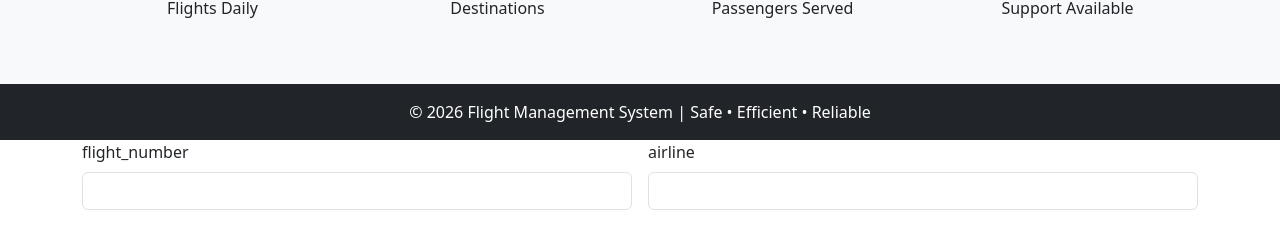
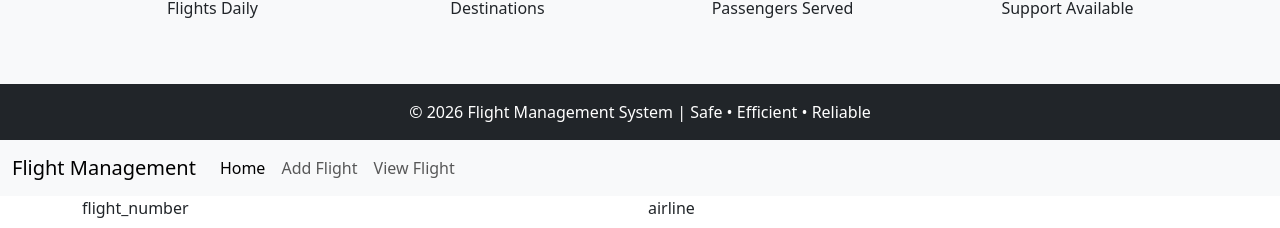
Before and after one commit to avanycmurali/Flight-React-App, a React (Vite) app: page /Add in a window 1280 px wide. Shown: the part 1254-1482 px from the top of the page. Built offline with nearby package versions, Linux system fonts and the light colour scheme; no server answers.

Commit message:
nav bar added

```diff
--- a/src/components/AddFlight.jsx
+++ b/src/components/AddFlight.jsx
@@ -1,5 +1,6 @@
 import axios from 'axios'
 import React, { useState } from 'react'
+import NavigationBar from './NavigationBar'
 
 const AddFlight = () => {
     const [input, changeInput] = useState(
@@ -42,6 +43,7 @@ const readValue=()=>{
 
     return (
         <div>
+            <NavigationBar/>
             <div className="container">
                 <div className="row">
                     <div className="col col-12 col-sm-12 col-md-12 col-lg-12 col-xl-12 col-xxl-12">
```
